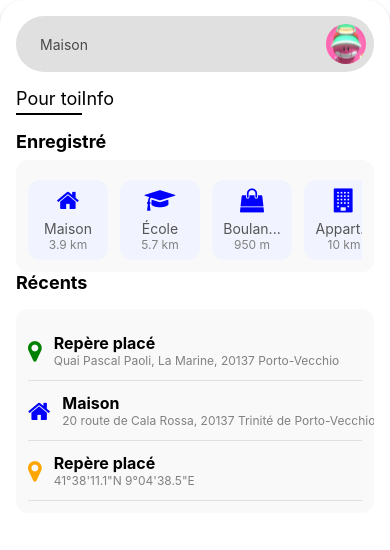
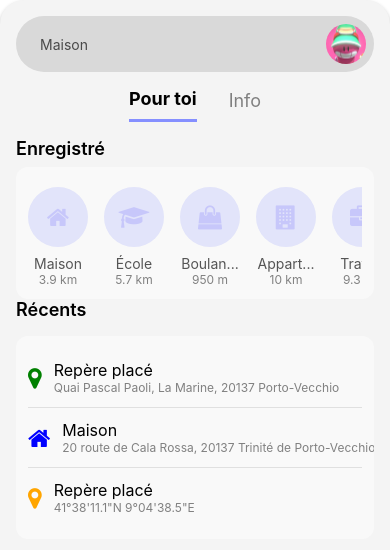
Before and after one commit to baptistegoncalves/SmartCityCode, a React Native app: screen / in a window 390 px wide. Shown: the top 550 px of the page. Built offline with nearby package versions, Linux system fonts and the light colour scheme.

Commit message:
Popup design fini ( no icon )

```diff
--- a/components/ForYou.tsx
+++ b/components/ForYou.tsx
@@ -16,31 +16,41 @@ const ForYou: React.FC = () => {
         <View style={styles.registeredContainer}>
           <ScrollView horizontal showsHorizontalScrollIndicator={false} style={styles.scrollView}>
             <TouchableOpacity style={styles.item}>
-              <FontAwesome name="home" size={24} color="blue" />
+              <View style={styles.iconCircle}>
+                <FontAwesome name="home" size={24} color="blue" />
+              </View>
               <Text style={styles.itemText}>{truncate('Maison', 8)}</Text>
               <Text style={styles.distanceText}>3.9 km</Text>
             </TouchableOpacity>
 
             <TouchableOpacity style={styles.item}>
-              <FontAwesome name="graduation-cap" size={24} color="blue" />
+              <View style={styles.iconCircle}>
+                <FontAwesome name="graduation-cap" size={24} color="blue" />
+              </View>
               <Text style={styles.itemText}>{truncate('École', 8)}</Text>
               <Text style={styles.distanceText}>5.7 km</Text>
             </TouchableOpacity>
 
             <TouchableOpacity style={styles.item}>
-              <FontAwesome name="shopping-bag" size={24} color="blue" />
+              <View style={styles.iconCircle}>
+                <FontAwesome name="shopping-bag" size={24} color="blue" />
+              </View>
               <Text style={styles.itemText}>{truncate('Boulangerie', 6)}</Text>
               <Text style={styles.distanceText}>950 m</Text>
             </TouchableOpacity>
 
             <TouchableOpacity style={styles.item}>
-              <FontAwesome name="building" size={24} color="blue" />
+              <View style={styles.iconCircle}>
+                <FontAwesome name="building" size={24} color="blue" />
+              </View>
               <Text style={styles.itemText}>{truncate('Appartement', 6)}</Text>
               <Text style={styles.distanceText}>10 km</Text>
             </TouchableOpacity>
 
             <TouchableOpacity style={styles.item}>
-              <FontAwesome name="briefcase" size={24} color="blue" />
+              <View style={styles.iconCircle}>
+                <FontAwesome name="briefcase" size={24} color="blue" />
+              </View>
               <Text style={styles.itemText}>{truncate('Travail', 8)}</Text>
               <Text style={styles.distanceText}>9.3 km</Text>
             </TouchableOpacity>
@@ -66,7 +76,8 @@ const ForYou: React.FC = () => {
               <Text style={styles.recentSubText}>20 route de Cala Rossa, 20137 Trinité de Porto-Vecchio</Text>
             </View>
           </TouchableOpacity>
-          <TouchableOpacity style={styles.recentItem}>
+          {/* Dernier élément sans bordure inférieure */}
+          <TouchableOpacity style={[styles.recentItem, styles.noBorder]}>
             <FontAwesome name="map-marker" size={24} color="orange" style={styles.icon} />
             <View>
               <Text style={styles.recentText}>Repère placé</Text>
@@ -85,7 +96,7 @@ const styles = StyleSheet.create({
   },
   sectionTitle: {
     fontSize: 18,
-    fontWeight: 'bold',
+    fontWeight: '600',
     marginBottom: 8,
   },
   scrollView: {
@@ -97,27 +108,30 @@ const styles = StyleSheet.create({
     padding: 12,
   },
   item: {
-    backgroundColor: '#f1f4ff',
-    borderRadius: 12,
-    width: 80,  // Taille égale pour chaque cercle
-    height: 80, // Taille égale pour chaque cercle
+    alignItems: 'center',
+    marginRight: 16, // Espace entre les items
+  },
+  iconCircle: {
+    backgroundColor: '#858FFF', opacity: 0.2,
+    width: 60,
+    height: 60,
+    borderRadius: 30, // Cercle
     justifyContent: 'center',
     alignItems: 'center',
-    marginRight: 12,  // Espace entre les cercles
   },
   itemText: {
     fontSize: 14,
     marginTop: 8,
-    textAlign: 'center', // Centrer le texte
+    textAlign: 'center',
     color: '#555',
   },
   distanceText: {
     fontSize: 12,
     color: '#808080',
-    textAlign: 'center', // Centrer le texte
+    textAlign: 'center',
   },
   recentContainer: {
-    backgroundColor: '#f9f9f9', // Fond gris clair
+    backgroundColor: '#f9f9f9',
     borderRadius: 12,
     padding: 12,
     marginTop: 8,
@@ -129,9 +143,12 @@ const styles = StyleSheet.create({
     borderBottomWidth: 1,
     borderBottomColor: '#e0e0e0',
   },
+  noBorder: {
+    borderBottomWidth: 0, // Pas de bordure pour le dernier élément
+  },
   recentText: {
     fontSize: 16,
-    fontWeight: 'bold',
+    fontWeight: '400',
   },
   recentSubText: {
     fontSize: 12,
--- a/components/MainPopup.tsx
+++ b/components/MainPopup.tsx
@@ -3,7 +3,6 @@ import { View, Text, TouchableOpacity, ScrollView, Image, TextInput, StyleSheet
 import ForYou from './ForYou';
 import TrafficInfo from './TrafficInfo';
 import avatarImage from '../assets/Image_Popup/doug.jpg';
-
 
 const MainPopup: React.FC = () => {
   const [selectedTab, setSelectedTab] = useState<'ForYou' | 'Info'>('ForYou');
@@ -29,13 +28,17 @@ const MainPopup: React.FC = () => {
             onPress={() => setSelectedTab('ForYou')}
             style={[styles.tabButton, selectedTab === 'ForYou' && styles.activeTab]}
           >
-            <Text style={styles.tabText}>Pour toi</Text>
+            <Text style={[styles.tabText, selectedTab === 'ForYou' && styles.activeTabText]}>
+              Pour toi
+            </Text>
           </TouchableOpacity>
           <TouchableOpacity
             onPress={() => setSelectedTab('Info')}
             style={[styles.tabButton, selectedTab === 'Info' && styles.activeTab]}
           >
-            <Text style={styles.tabText}>Info</Text>
+            <Text style={[styles.tabText, selectedTab === 'Info' && styles.activeTabText]}>
+              Info
+            </Text>
           </TouchableOpacity>
         </View>
       </View>
@@ -51,7 +54,7 @@ const MainPopup: React.FC = () => {
 const styles = StyleSheet.create({
   container: {
     flex: 1,
-    backgroundColor: 'white',
+    backgroundColor: '#F4F4F4',
     padding: 16,
     borderTopLeftRadius: 24,
     borderTopRightRadius: 24,
@@ -68,7 +71,7 @@ const styles = StyleSheet.create({
     flexDirection: 'row',
     alignItems: 'center',
     marginBottom: 16,
-    backgroundColor: '#e0e0e0',
+    backgroundColor: '#D9D9D9',
     borderRadius: 50,
     padding: 8,
   },
@@ -85,22 +88,32 @@ const styles = StyleSheet.create({
   },
   tabSwitcher: {
     flexDirection: 'row',
-    justifyContent: 'space-between',
+    justifyContent: 'center', // Centrer les onglets horizontalement
     alignItems: 'center',
     marginBottom: 16,
   },
   tabContainer: {
     flexDirection: 'row',
+    justifyContent: 'center', // Centrer les boutons dans leur conteneur
+    alignItems: 'center',
+    width: '80%', // Largeur des onglets limitée pour plus d'espacement
   },
   tabButton: {
-    paddingBottom: 4,
+    paddingBottom: 10,
+    marginHorizontal: 16, // Espace entre les boutons
   },
   activeTab: {
-    borderBottomWidth: 2,
-    borderBottomColor: 'black',
+    borderBottomWidth: 3, // Bordure plus épaisse pour l'onglet actif
+    borderBottomColor: '#858FFF', // Couleur noire pour l'onglet actif
   },
   tabText: {
     fontSize: 18,
+    color: '#808080', // Texte grisé par défaut pour les onglets inactifs
+  },
+  activeTabText: {
+    fontSize: 18,
+    fontWeight: 'bold', // Texte plus gras pour l'onglet actif
+    color: '#000', // Couleur noire pour l'onglet actif
   },
 });
 
```
